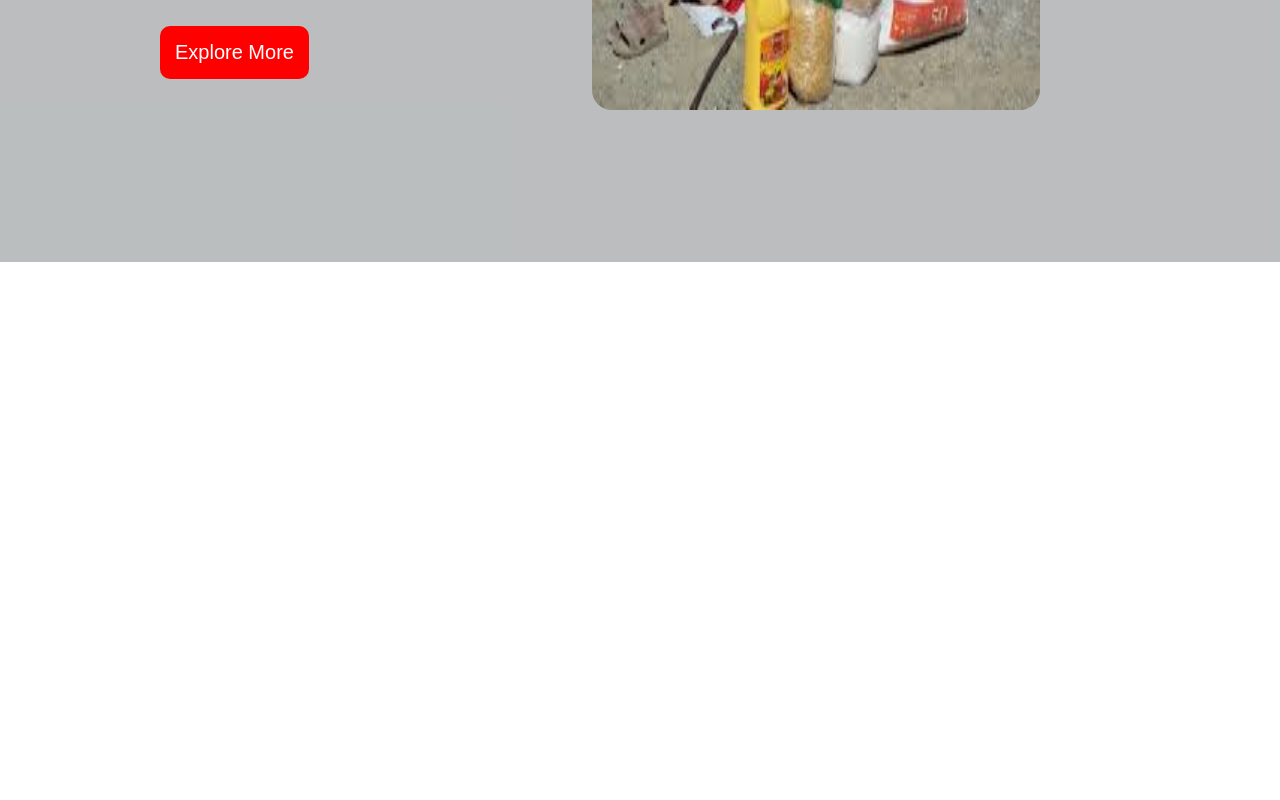
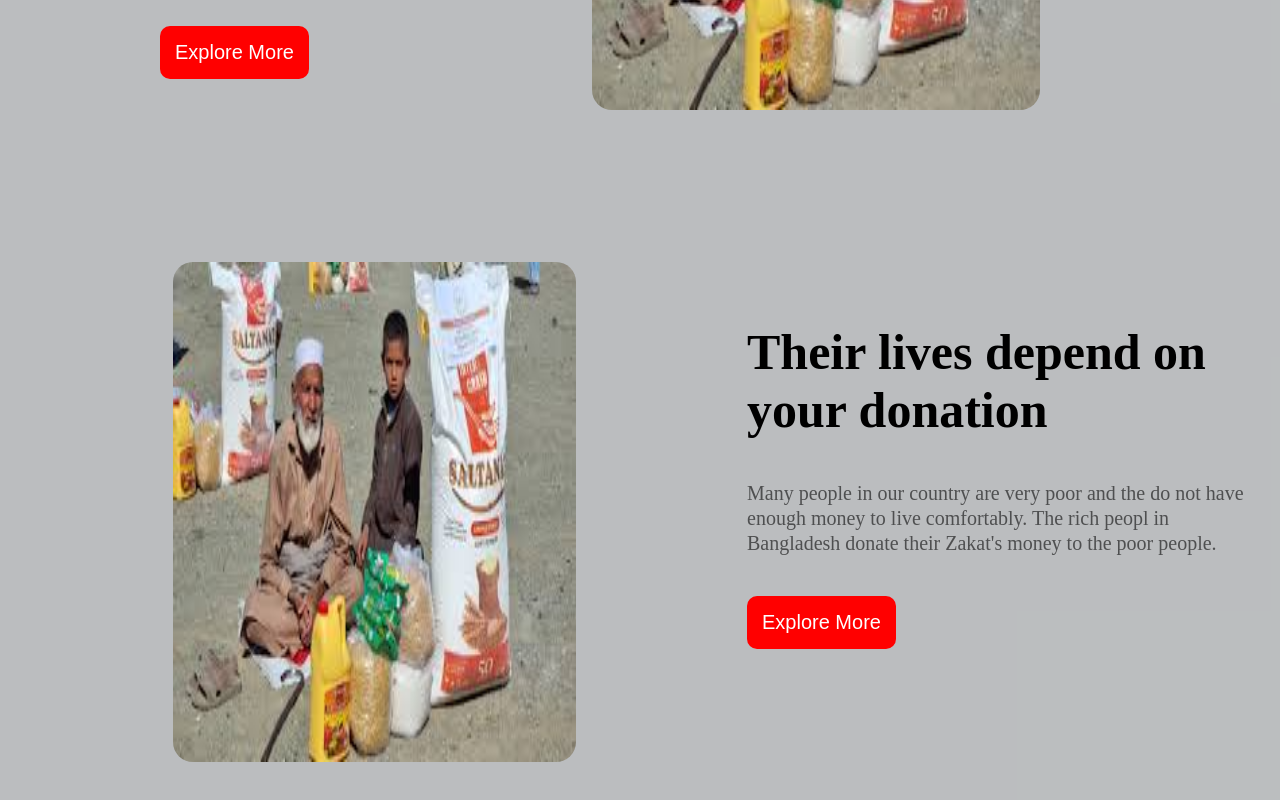
Before and after one commit to Md-Rubel-Ahmed-Rana/zakat, a plain HTML site: page index.html in a window 1280 px wide. Shown: the part 1422-2222 px from the top of the page. Before the commit the page ends 1684 px from the top, so only its background shows below. Drawn offline with Linux system fonts and the light colour scheme.

Commit message:
Main section two  has been done

```diff
--- a/index.html
+++ b/index.html
@@ -27,5 +27,15 @@
             <img src="./images/donate.jpg" alt="">
         </div>
     </main>
+    <section id="main-two-container">
+        <div class="main-two-img half-width">
+            <img src="./images/donate.jpg" alt="">
+        </div>
+        <div class="main-two-details half-width">
+            <h1>Their lives depend on your donation</h1>
+            <p>Many people in our country are very poor and the do not have enough money to live comfortably. The rich peopl in Bangladesh donate their Zakat's money to the poor people.</p>
+            <button>Explore More</button>
+        </div>
+    </section>
 </body>
 </html>
--- a/style.css
+++ b/style.css
@@ -91,3 +91,49 @@ body{
     color: white;
     cursor: pointer;
 }
+
+#main-two-container{
+    display: flex;
+    justify-content: center;
+    height: 100vh;
+    background-color: #050d1445;
+}
+
+.half-width{
+    width: 45%;
+}
+
+.main-two-img{
+    text-align: right;
+    margin-right: 150px;
+}
+.main-two-img > img{
+    width: 70%;
+    height: 500px;
+    border-radius: 20px
+}
+
+.main-two-details{
+    width: 40%;
+    margin: 20px auto;
+}
+
+.main-two-details h1{
+    font-size: 50px;
+}
+.main-two-details p{
+    font-size: 20px;
+    line-height: 25px;
+    color: #00000094;
+}
+.main-two-details > button{
+    background-color: red;
+    padding: 15px;
+    font-size: 20px;
+    margin-top: 20px;
+    outline: none;
+    border: none;
+    border-radius: 10px;
+    color: white;
+    cursor: pointer;
+}
```
